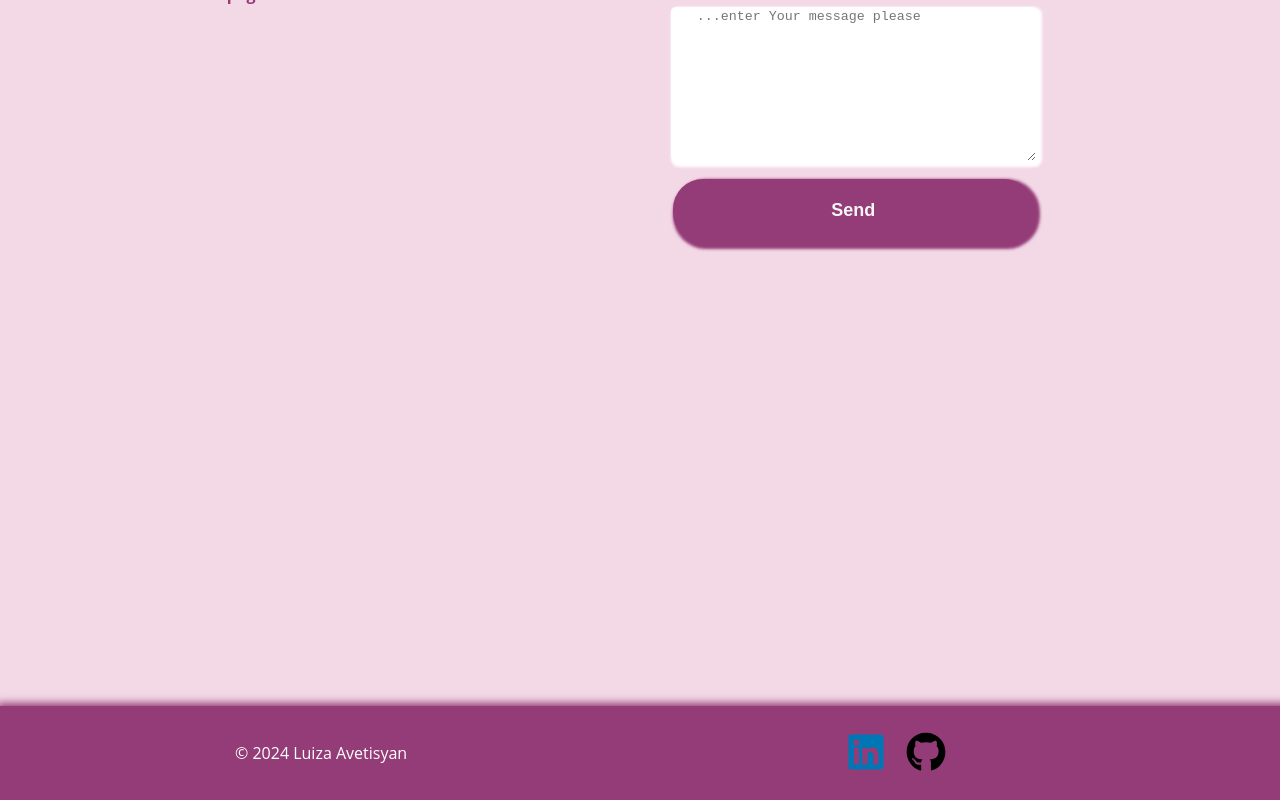
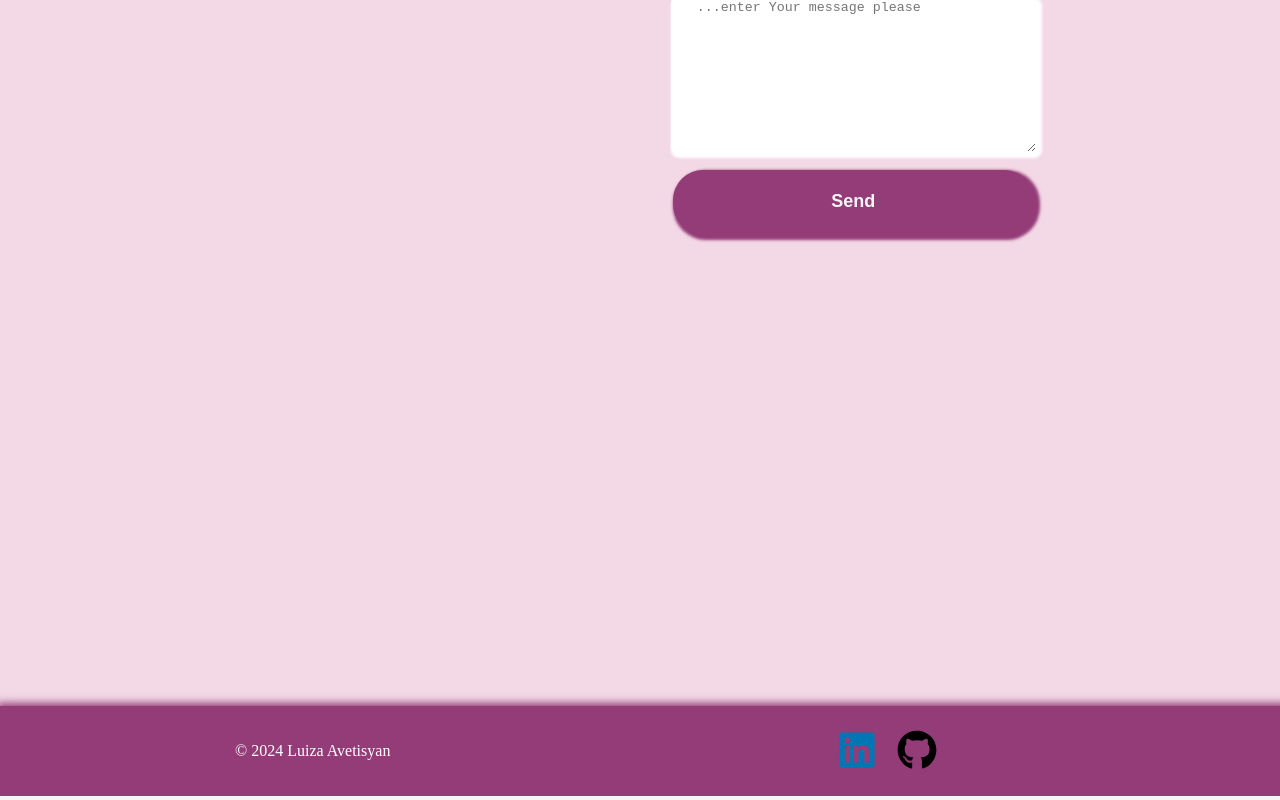
Before and after one commit to LuizaAv/portfolio-luiza-avetisyan, a React (Create React App) app: page /#/ in a window 1280 px wide. Shown: the part 9787-10587 px from the top of the page. Built offline with nearby package versions, Linux system fonts and the light colour scheme; a web font is replaced by a local one.

Commit message:
changed font-family for desktop version

```diff
--- a/src/index.css
+++ b/src/index.css
@@ -1,7 +1,7 @@
 body {
   margin: 0;
   width: 100%;
-  font-family:'Open Sans', sans-serif;
+  font-family: 'Droid Sans', 'Chilanka', cursive;
   -webkit-font-smoothing: antialiased;
   -moz-osx-font-smoothing: grayscale;
   background-color: #F5F5F5;
@@ -10,7 +10,7 @@ body {
 }
 
 code {
-  font-family:'Open Sans', sans-serif;
+  font-family: 'Droid Sans', 'Chilanka', cursive;
 }
 
 ::-webkit-scrollbar {
@@ -30,3 +30,21 @@ code {
 ::-webkit-scrollbar-thumb:hover {
   background: rgba(148, 60, 120, 0.7);
 }
+
+@media only screen and (max-width: 768px) {
+  body{
+    font-family:'Open Sans', sans-serif;
+  }
+  code {
+    font-family:'Open Sans', sans-serif;
+  }
+}
+
+@media only screen and (min-width: 769px) and (max-width: 1024px) {
+  body{
+    font-family:'Open Sans', sans-serif;
+  }
+  code {
+    font-family:'Open Sans', sans-serif;
+  }
+}
```
